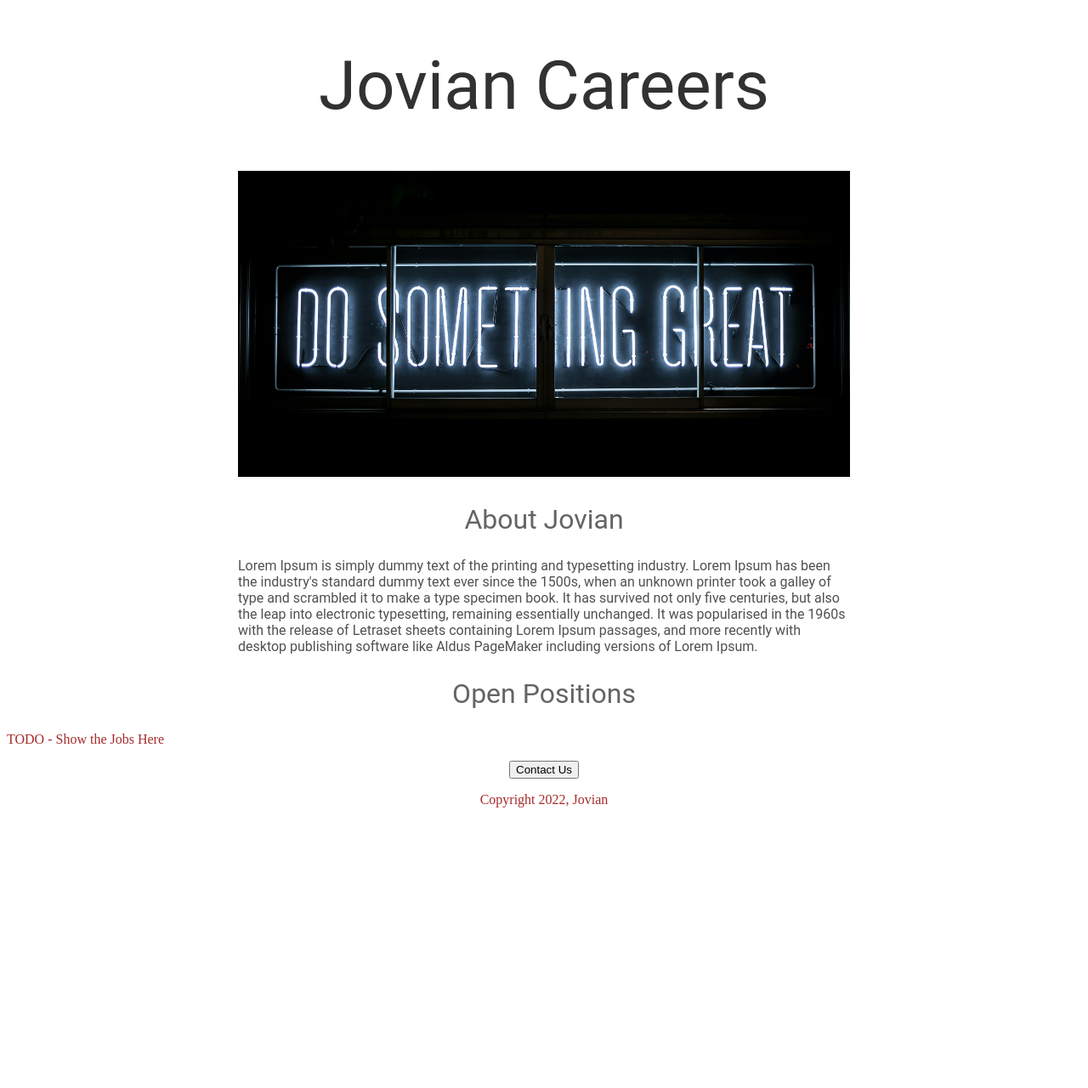
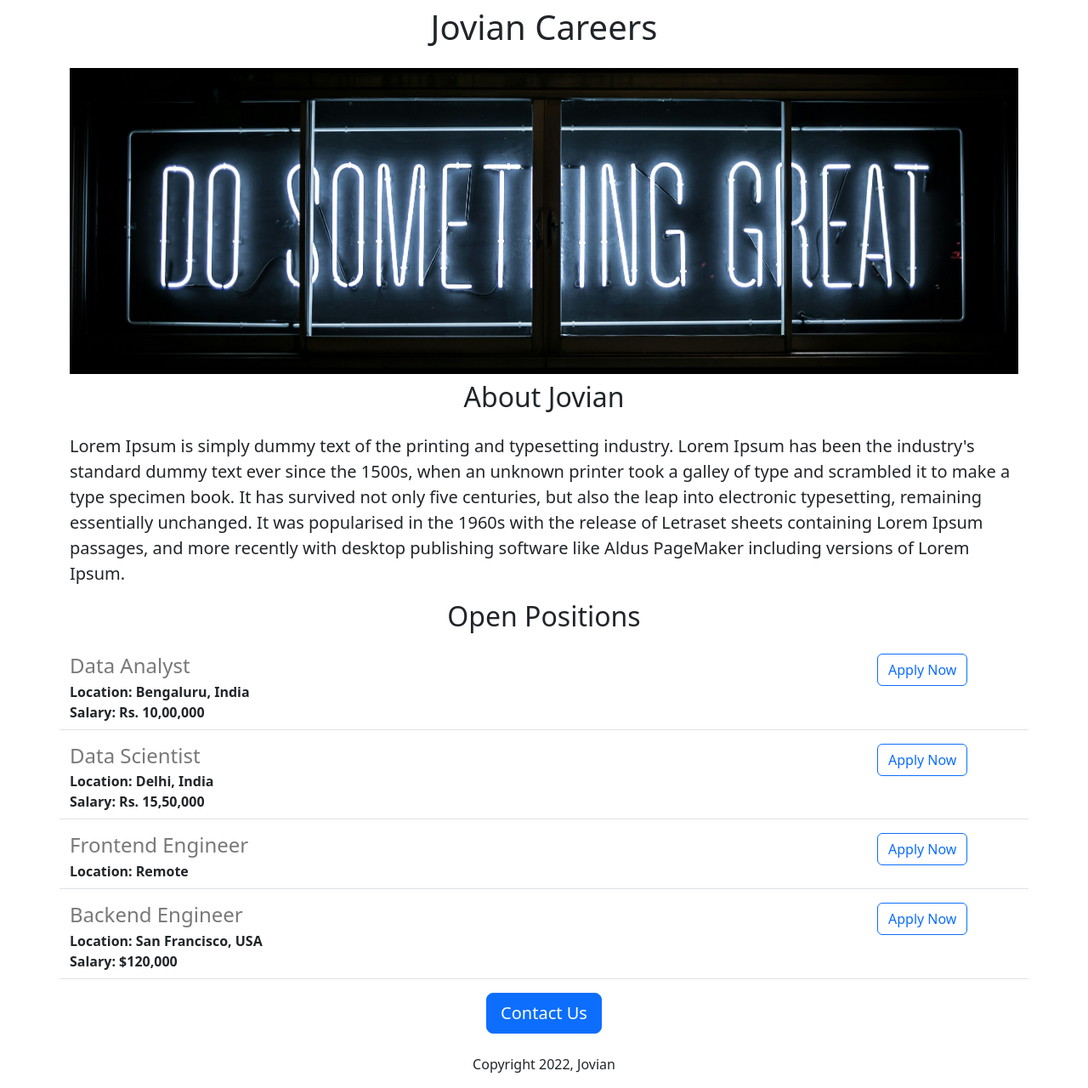
Before and after one commit to babakimf/jovian-careers-website-III, a Flask app: page / in a window 1280 px wide. Shown: the whole page at 85% size. Before the commit the page ends 950 px from the top, so only its background shows below. Run offline with Flask 3, Linux system fonts and the light colour scheme.

Commit message:
added dynamic data and API route

```diff
--- a/app.py
+++ b/app.py
@@ -1,7 +1,40 @@
-from flask import Flask, render_template
+from flask import Flask, render_template, jsonify
 
 app = Flask(__name__)
 
+JOBS = [
+    {
+        "id": 1,
+        "title": "Data Analyst",
+        "location": "Bengaluru, India",
+        "salary": "Rs. 10,00,000",
+    },
+    {
+        "id": 2,
+        "title": "Data Scientist",
+        "location": "Delhi, India",
+        "salary": "Rs. 15,50,000",
+    },
+    {
+        "id": 3,
+        "title": "Frontend Engineer",
+        "location": "Remote",
+        # "salary": "Rs. 12,00,000",
+    },
+    {
+        "id": 4,
+        "title": "Backend Engineer",
+        "location": "San Francisco, USA",
+        "salary": "$120,000",
+    }
+]
+
+
 @app.route("/")
 def hello_world():
-    return render_template("home.html")
+    return render_template("home.html", jobs=JOBS, company_name = "Jovian")
+
+
+@app.route("/api/jobs")
+def list_jobs():
+    return jsonify(JOBS)
--- a/static/style.css
+++ b/static/style.css
@@ -1,4 +1,4 @@
-body {
+/* body {
     color: brown;
 }
 
@@ -27,7 +27,7 @@
 #container {
     max-width: 720px;
     margin: 0 auto 0 auto;
-}
+} */
 
 #banner {
     width : 100%;
--- a/templates/home.html
+++ b/templates/home.html
@@ -5,21 +5,23 @@
     <meta name="viewport" content="width=device-width, initial-scale=1.0">
     <link rel="stylesheet" href="static/style.css">
     <title>Jovian Careers</title>
+    <link href="https://cdn.jsdelivr.net/npm/bootstrap@5.3.7/dist/css/bootstrap.min.css" rel="stylesheet" integrity="sha384-LN+7fdVzj6u52u30Kp6M/trliBMCMKTyK833zpbD+pXdCLuTusPj697FH4R/5mcr" crossorigin="anonymous">
 </head>
 <body>
-    <div id="container">
-        <h1>Jovian Careers</h1>
-        <img id = "banner" src="static/banner.jpeg" alt="" width="100%" height = "320px">
-        <h2>About Jovian</h2>
+    <div class = "container">
+        <h1 class = "text-center mt-2 mb-4">{{company_name}} Careers</h1>
+        <img id = "banner" class = "img-fluid" src="static/banner.jpeg" alt="">
+        <h2 class = "text-center mt-2 mb-4">About Jovian</h2>
 
-            <p class = "bodytext">Lorem Ipsum is simply dummy text of the printing and typesetting industry. Lorem Ipsum has been the industry's standard dummy text ever since the 1500s, when an unknown printer took a galley of type and scrambled it to make a type specimen book. It has survived not only five centuries, but also the leap into electronic typesetting, remaining essentially unchanged. It was popularised in the 1960s with the release of Letraset sheets containing Lorem Ipsum passages, and more recently with desktop publishing software like Aldus PageMaker including versions of Lorem Ipsum.</p>
-        </div>
-        <h2>Open Positions</h2>
-        <p>TODO - Show the Jobs Here</p>
-        <div style = "text-align: center;">
-            <button>Contact Us</button>
-            <p>Copyright 2022, Jovian</p>
-        </div>
+            <p class = "lead">Lorem Ipsum is simply dummy text of the printing and typesetting industry. Lorem Ipsum has been the industry's standard dummy text ever since the 1500s, when an unknown printer took a galley of type and scrambled it to make a type specimen book. It has survived not only five centuries, but also the leap into electronic typesetting, remaining essentially unchanged. It was popularised in the 1960s with the release of Letraset sheets containing Lorem Ipsum passages, and more recently with desktop publishing software like Aldus PageMaker including versions of Lorem Ipsum.</p>
+        <h2 class = "text-center mt-2 mb-4">Open Positions</h2>
+        <!-- <p>TODO - Show the Jobs Here</p> -->
+         {% include 'jobitem.html' %}
+
+            <div class="text-center">
+                <button class = "btn btn-primary btn-lg">Contact Us</button>
+                <p class = "mt-4">Copyright 2022, Jovian</p>
+            </div>
     </div>
 </body>
 </html>
--- /dev/null
+++ b/templates/jobitem.html
@@ -0,0 +1,17 @@
+<div>
+    {% for job in jobs %}
+        <div style = "margin-bottom: 16px; padding-bottom: 8px" class = "border-bottom row">
+            <div class = "col-10">
+                <h4 style = "margin-bottom: 4px; color: rgb(120,120,120)">{{job["title"]}}</h4>
+                <div><b>Location: {{job["location"]}}</b></div>
+
+                {% if "salary" in job %}
+                    <div><b>Salary: {{job["salary"]}}</b></div>
+                {% endif %}
+            </div>
+            <div class="col-2">
+                <button type = "button" class = "btn btn-outline-primary">Apply Now</button>
+            </div>
+        </div>
+    {% endfor %}
+</div>
```
